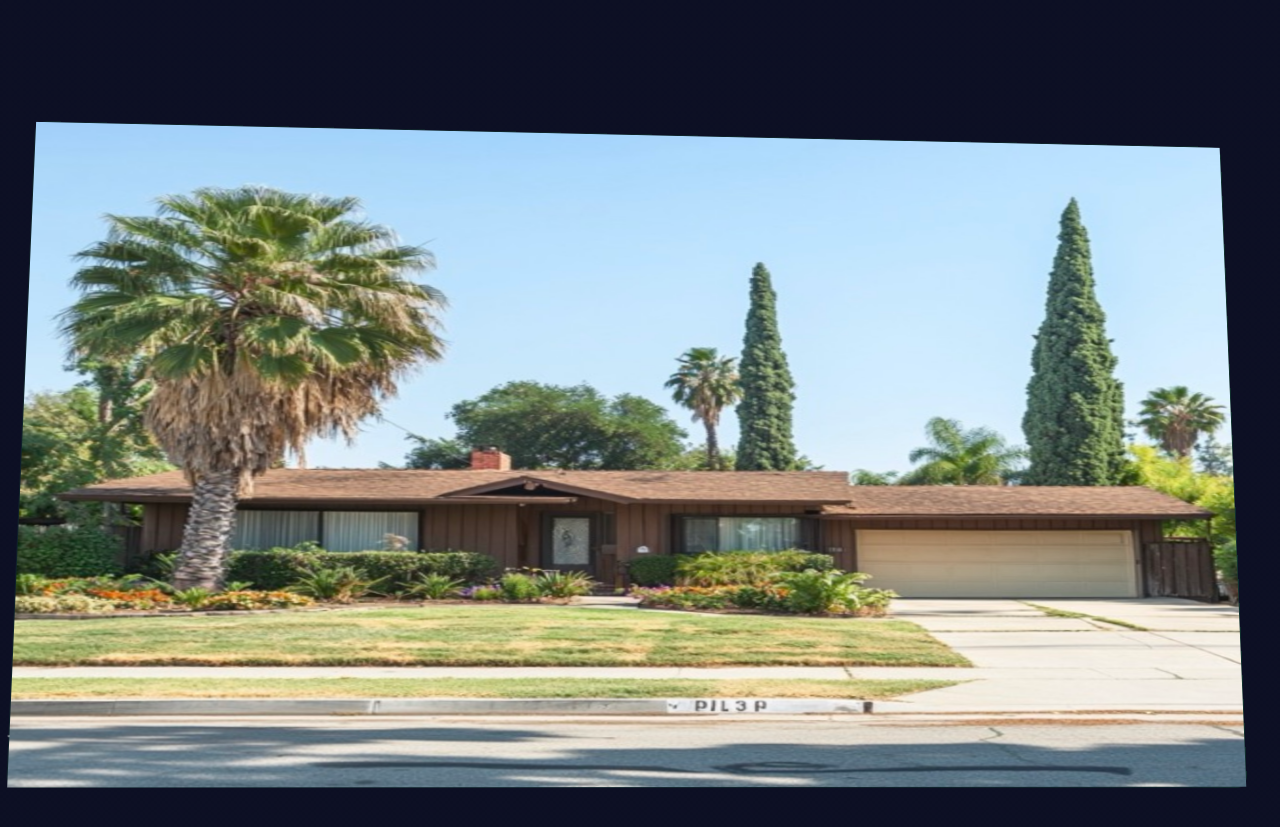
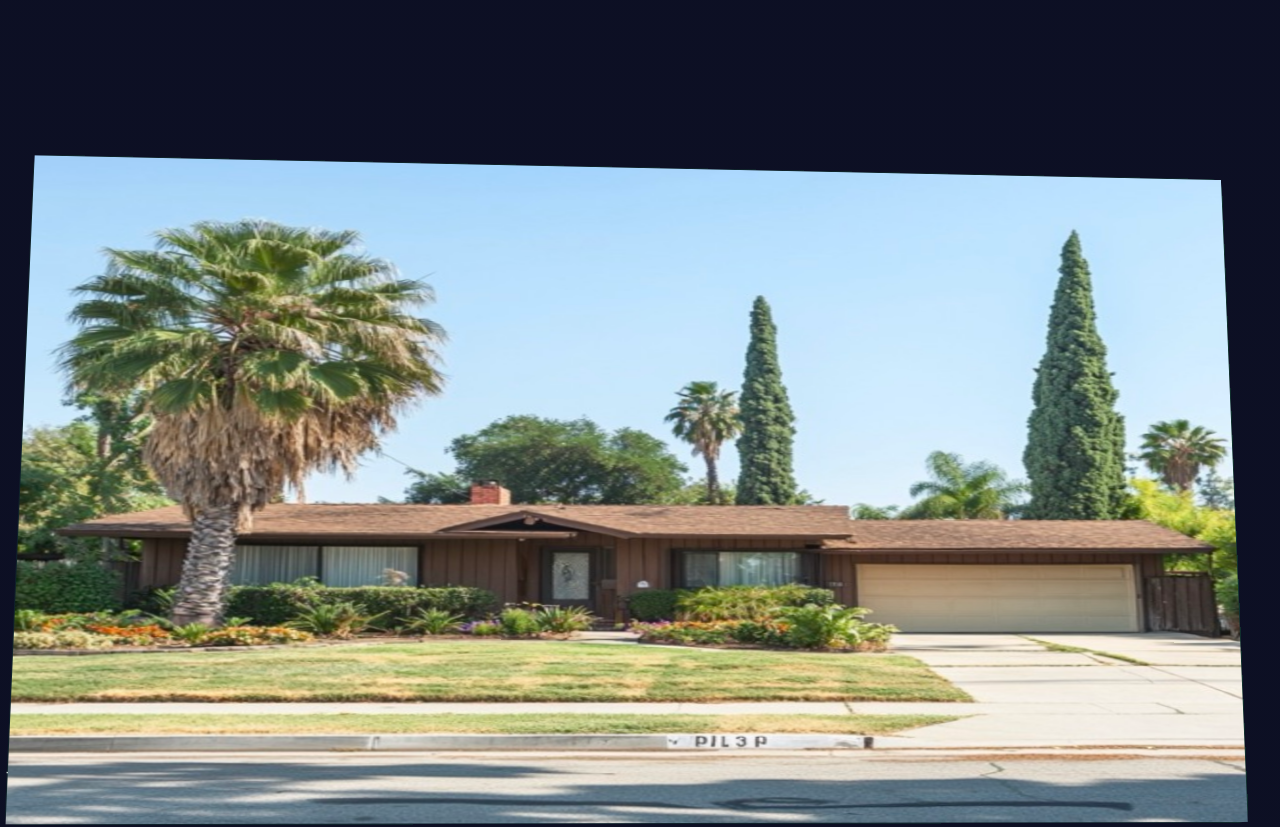
Before and after one commit to AlarmclockUSA/Atlas-Lander, a Next.js app: page / in a window 1280 px wide. Shown: the part 2660-3487 px from the top of the page. Built offline with nearby package versions, Linux system fonts and the light colour scheme.

Commit message:
Fix transform logic by replacing translateX with translateY

```diff
--- a/src/app/page.tsx
+++ b/src/app/page.tsx
@@ -39,8 +39,7 @@ export default function Home() {
       perspective(2000px)
       rotateX(${base.rotateX}deg)
       rotateY(${base.rotateY}deg)
-      ${isBack ? '' : 'translateX(' + base.translateX + '%)'}
-      translateY(${base.translateY}%)
+      ${isBack ? '' : 'translateY(' + base.translateY + '%)'}
       scale(${base.scale})
     `;
 
```
